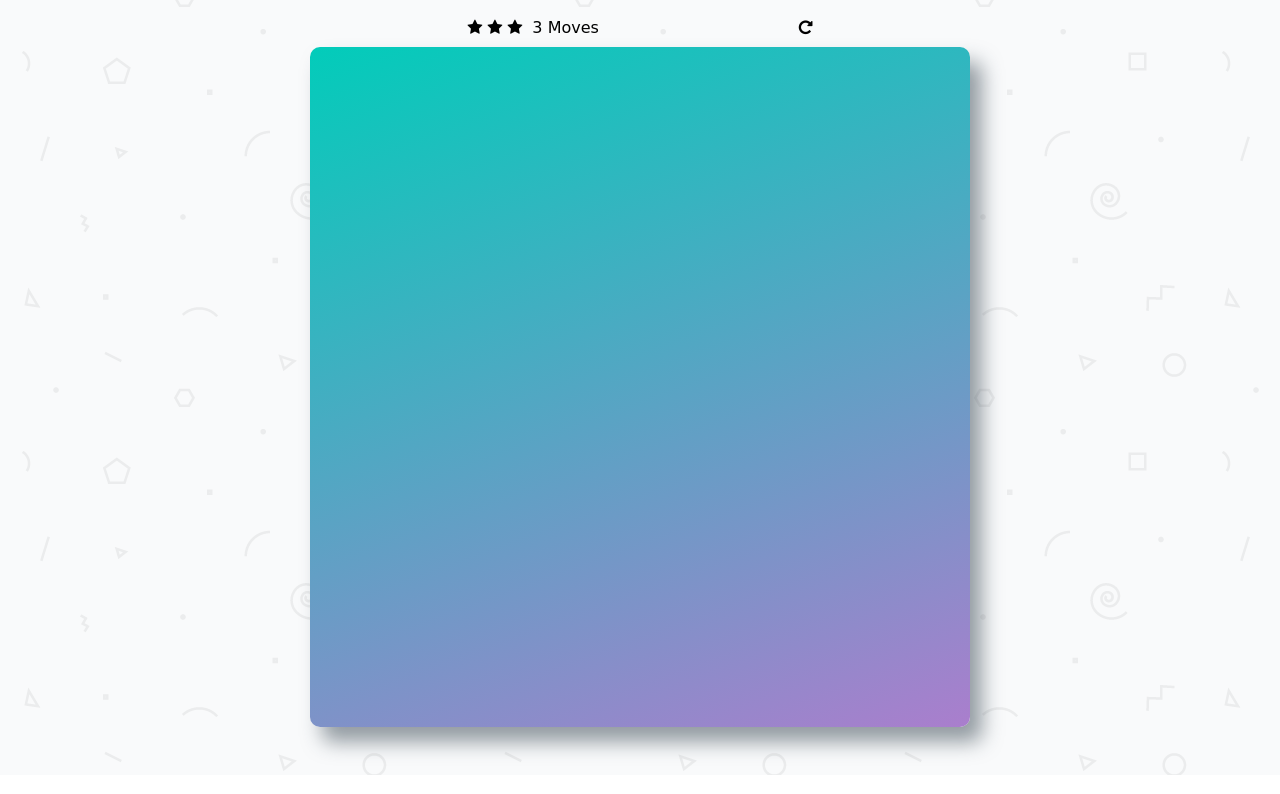
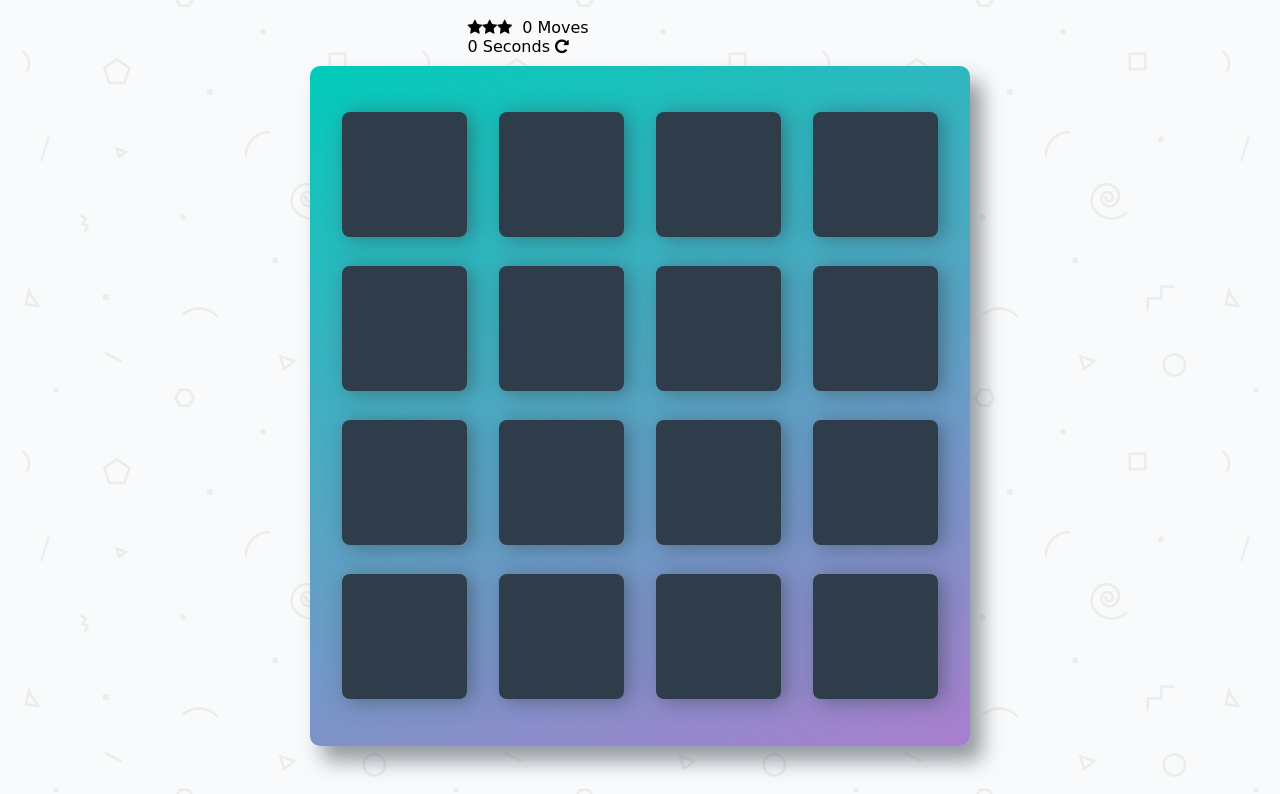
Before and after one commit to EvilRobot01/Memory-Game, a plain HTML site: page index.html in a window 1280 px wide. Shown: the part 68-862 px from the top of the page. Drawn offline with nearby package versions, Linux system fonts and the light colour scheme; a web font is replaced by a local one.

Commit message:
Add files via upload

```diff
--- a/index.html
+++ b/index.html
@@ -3,9 +3,13 @@
 <head>
     <meta charset="utf-8">
     <title>Matching Game</title>
-    <meta name="description" content="">
+    <meta name="description" content="Memory Game">
+    <meta name="viewport" content="width=device-width, initial-scale=1">
     <link rel="stylesheet prefetch" href="https://maxcdn.bootstrapcdn.com/font-awesome/4.6.1/css/font-awesome.min.css">
     <link rel="stylesheet prefetch" href="https://fonts.googleapis.com/css?family=Coda">
+    <link rel="stylesheet" href="https://cdnjs.cloudflare.com/ajax/libs/animate.css/3.5.2/animate.min.css">
+    <link rel="stylesheet" href="css/vex.css">
+    <link rel="stylesheet" href="css/vex-theme-os.css">
     <link rel="stylesheet" href="css/app.css">
 </head>
 <body>
@@ -17,23 +21,26 @@
 
         <section class="score-panel">
         	<ul class="stars">
-        		<li><i class="fa fa-star"></i></li>
-        		<li><i class="fa fa-star"></i></li>
-        		<li><i class="fa fa-star"></i></li>
         	</ul>
 
-        	<span class="moves">3</span> Moves
+            <span id="moves">0</span> Moves
 
-            <div class="restart">
-        		<i class="fa fa-repeat"></i>
-        	</div>
+            <div class="panel-right">
+                <span id="timer">0</span> Seconds
+
+                <span id="restart">
+                    <i class="fa fa-repeat"></i>
+                </span>
+            </div>
         </section>
 
         <ul class="deck">
-
+            <!-- dynamically populated -->
         </ul>
     </div>
 
+    <script src="js/jquery-3.3.1.min.js"></script>
+    <script src="js/vex.combined.min.js"></script>
     <script src="js/app.js"></script>
 </body>
 </html>
```
